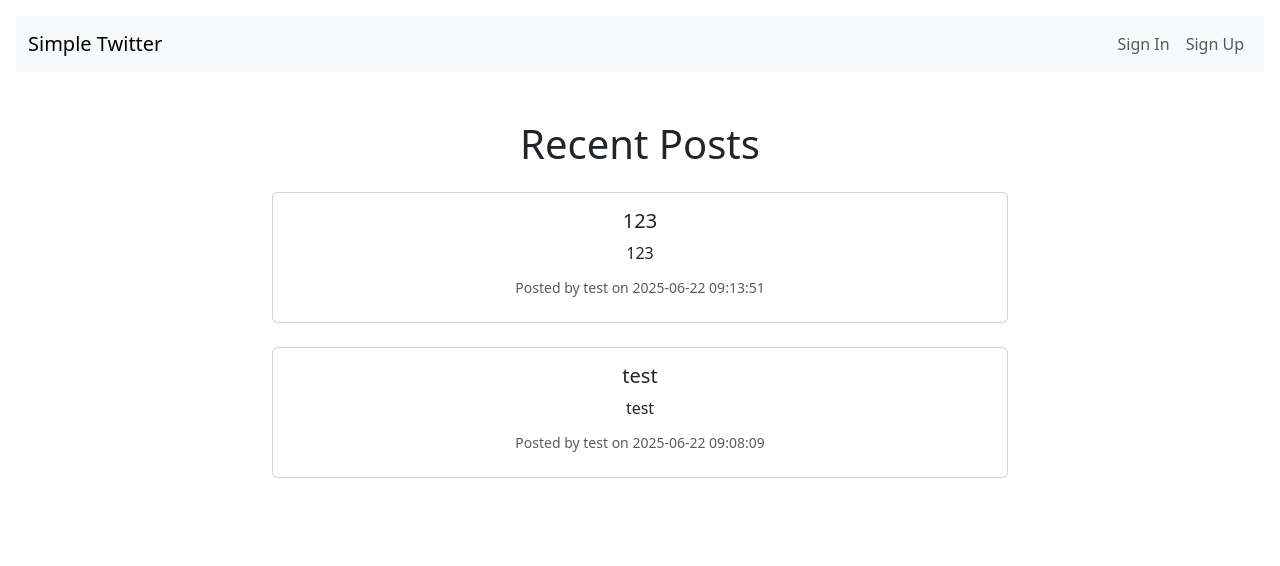
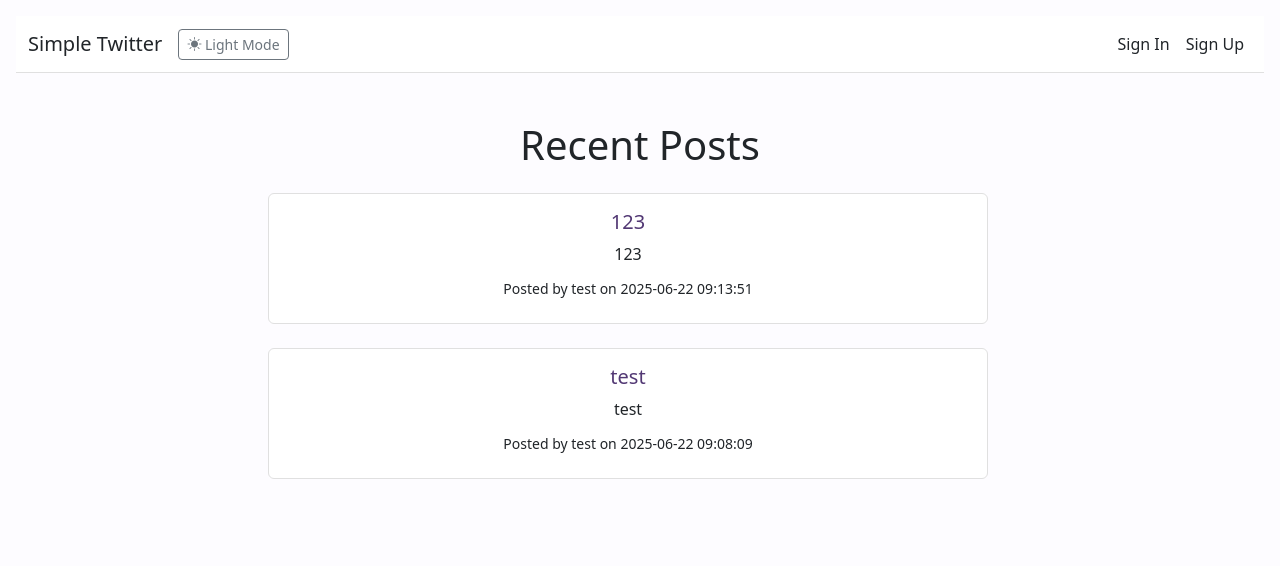
Before and after one commit to samtong0425/simple-twitter-app, a Flask app: page / in a window 1280 px wide. Shown: the top 566 px of the page. Run offline with Flask 3, Linux system fonts and the light colour scheme; data comes from the database, SQL or seed files in the repository.

Commit message:
Add theme

```diff
--- /dev/null
+++ b/static/css/styles.css
@@ -0,0 +1,117 @@
+:root {
+    /* Light Mode Theme */
+    --primary-light: #916cad;   /* Light Purple */
+    --primary-dark: #523874;    /* Dark Purple */
+    --secondary-light: #c7fba5; /* Light Green */
+    --secondary-dark: #adf182;  /* Darker Green */
+
+    --bg-color: #fdfcff;        /* A very light, almost white background */
+    --text-color: #212529;      /* Standard dark text */
+    --card-bg: #ffffff;
+    --card-border: #e0e0e0;
+    --text-on-dark-bg: #ffffff; /* White text for dark purple backgrounds */
+    --btn-hover-text-color: #ffffff;
+}
+
+[data-bs-theme="dark"] {
+    /* Dark Mode Theme*/
+    --primary-light: #916cad;
+    --primary-dark: #c7fba5;    /* Use the light green as the "brighter" accent in dark mode */
+    --secondary-light: #adf182;
+
+    --bg-color: #1a1124;        /* A very dark, deep purple background */
+    --text-color: #e2e2e2;      /* Light grey text for readability */
+    --card-bg: #2c1d3e;         /* A slightly lighter purple for cards */
+    --card-border: #523874;
+    --text-on-dark-bg: #ffffff;
+    --btn-hover-text-color: #1a1124;
+}
+
+/* Apply base background and text colors */
+body {
+    background-color: var(--bg-color);
+    color: var(--text-color);
+    transition: background-color 0.3s ease, color 0.3s ease; /* Smooth transition */
+}
+
+/* Navbar Styling */
+.navbar {
+    background-color: var(--card-bg) !important; /* Use card-bg for navbar background */
+    border-bottom: 1px solid var(--card-border);
+}
+
+.navbar-brand,
+.navbar-nav .nav-link {
+    color: var(--text-color) !important;
+}
+
+.navbar-brand:hover,
+.navbar-nav .nav-link:hover {
+    color: var(--primary-dark) !important;
+}
+
+
+/* Button Styling (example) */
+.btn-primary {
+    background-color: var(--primary-dark);
+    border-color: var(--primary-dark);
+    color: var(--text-on-dark-bg); /* Text on dark button */
+}
+
+.btn-primary:hover {
+    background-color: var(--primary-light);
+    border-color: var(--primary-light);
+    color: var(--btn-hover-text-color);
+}
+
+.btn-outline-primary {
+    color: var(--primary-dark);
+    border-color: var(--primary-dark);
+}
+
+.btn-outline-primary:hover {
+    background-color: var(--primary-dark);
+    color: var(--text-on-dark-bg);
+}
+
+/* Card Styling (for posts) */
+.card {
+    background-color: var(--card-bg);
+    border: 1px solid var(--card-border);
+    color: var(--text-color);
+    transition: background-color 0.3s ease, border-color 0.3s ease;
+}
+
+.card-title {
+    color: var(--primary-dark); /* Make titles stand out */
+}
+
+.card-subtitle {
+    color: var(--text-color) !important; /* Ensure muted text is visible in dark mode */
+}
+
+
+/* Alert Styling */
+.alert {
+    --bs-alert-bg: var(--secondary-light); /* Example: using secondary color for alerts */
+    --bs-alert-color: var(--primary-dark);
+    --bs-alert-border-color: var(--secondary-dark);
+}
+
+/* You might want to adjust specific Bootstrap components if they don't look right */
+/* For example, for input fields if they don't pick up text-color */
+.form-control {
+    background-color: var(--card-bg);
+    color: var(--text-color);
+    border-color: var(--card-border);
+}
+
+.form-control:focus {
+    border-color: var(--primary-light);
+    box-shadow: 0 0 0 0.25rem rgba(var(--primary-light-rgb), 0.25); /* Not perfect, requires a bit more work */
+}
+
+/* For form-text */
+.form-text {
+    color: var(--text-color); /* Ensure help text is visible */
+}
--- a/templates/homepage.html
+++ b/templates/homepage.html
@@ -1,25 +1,23 @@
-{% extends "layout.html" %}
+{% extends "layout.html" %} {# Only one of these! #}
 
 {% block title %}
     Homepage
 {% endblock %}
 
 {% block main %}
-    <h1 class="mb-4">Recent Posts</h1>
+    <h1 class="mb-4 text-center page-title">Recent Posts</h1> {# Added page-title class #}
 
     {% if posts %}
-        <div class="row">
+        <div class="row w-100 justify-content-center"> {# Added w-100 and justify-content-center #}
             {% for post in posts %}
-                <div class="col-md-8 offset-md-2 mb-4">
-                    <div class="card">
+                <div class="col-md-8 mb-4"> {# Removed offset-md-2, relying on justify-content-center #}
+                    <div class="card my-card-style"> {# Added my-card-style #}
                         <div class="card-body">
                             <h5 class="card-title">{{ post.title }}</h5>
                             <p class="card-text">{{ post.content }}</p>
                             <p class="card-subtitle mb-2 text-muted small">
                                 Posted by {{ post.username }} on {{ post.timestamp }}
                             </p>
-                            {# Optional: Link to a single post view if you create one later #}
-                            {# <a href="#" class="btn btn-sm btn-outline-primary">Read More</a> #}
                         </div>
                     </div>
                 </div>
--- a/templates/layout.html
+++ b/templates/layout.html
@@ -4,8 +4,10 @@
     <meta charset="utf-8">
     <meta name="viewport" content="width=device-width, initial-scale=1">
     <link href="https://cdn.jsdelivr.net/npm/bootstrap@5.3.7/dist/css/bootstrap.min.css" rel="stylesheet">
+    <link href="{{ url_for('static', filename='css/styles.css') }}" rel="stylesheet">
     <title>{% block title %}Simple Twitter{% endblock %}</title>
     <script defer src="https://cdn.jsdelivr.net/npm/bootstrap@5.3.7/dist/js/bootstrap.bundle.min.js"></script>
+    <link rel="stylesheet" href="https://cdn.jsdelivr.net/npm/bootstrap-icons@1.11.3/font/bootstrap-icons.min.css">
   </head>
 
   <body class="p-3">
@@ -16,6 +18,14 @@
           <span class="navbar-toggler-icon"></span>
         </button>
         <div class="collapse navbar-collapse" id="navbarNav">
+          <ul class="navbar-nav me-auto">
+            {# Dark Mode Toggle Button #}
+            <li class="nav-item">
+                <button class="btn btn-sm btn-outline-secondary" id="theme-toggle">
+                    <i class="bi bi-sun-fill" id="theme-icon"></i> <span id="theme-text">Light Mode</span>
+                </button>
+            </li>
+          </ul>
           <ul class="navbar-nav ms-auto">
             {% if session.user_id %}
             <li class="nav-item">
@@ -54,7 +64,48 @@
         {% endblock %}
     </main>
 
-    {% block scripts %}{% endblock %}
+    {# This block is for page-specific scripts #}
+    {% block scripts %}
+        {# This is where your theme toggle JS will go for layout-level scripts #}
+        <script>
+            document.addEventListener('DOMContentLoaded', function() {
+                const themeToggle = document.getElementById('theme-toggle');
+                const themeIcon = document.getElementById('theme-icon');
+                const themeText = document.getElementById('theme-text');
+                const body = document.body; // Target the body directly for data-bs-theme
+
+                // Load saved theme from localStorage, or default to light
+                let currentTheme = localStorage.getItem('theme') || 'light';
+                body.setAttribute('data-bs-theme', currentTheme);
+                updateToggleButton(currentTheme); // Set initial state of button
+
+                themeToggle.addEventListener('click', function() {
+                    // Check the current theme attribute on the body
+                    if (body.getAttribute('data-bs-theme') === 'dark') {
+                        body.setAttribute('data-bs-theme', 'light');
+                        localStorage.setItem('theme', 'light');
+                        updateToggleButton('light');
+                    } else {
+                        body.setAttribute('data-bs-theme', 'dark');
+                        localStorage.setItem('theme', 'dark');
+                        updateToggleButton('dark');
+                    }
+                });
+
+                function updateToggleButton(theme) {
+                    if (theme === 'dark') {
+                        themeIcon.classList.remove('bi-sun-fill');
+                        themeIcon.classList.add('bi-moon-stars-fill');
+                        themeText.textContent = 'Dark Mode';
+                    } else {
+                        themeIcon.classList.remove('bi-moon-stars-fill');
+                        themeIcon.classList.add('bi-sun-fill');
+                        themeText.textContent = 'Light Mode';
+                    }
+                }
+            });
+        </script>
+    {% endblock %}
 
   </body>
 </html>
```
Also changed, not shown: static/styles.css (deleted, +0 -229 lines), static/js/script.js (renamed from static/script.js).
